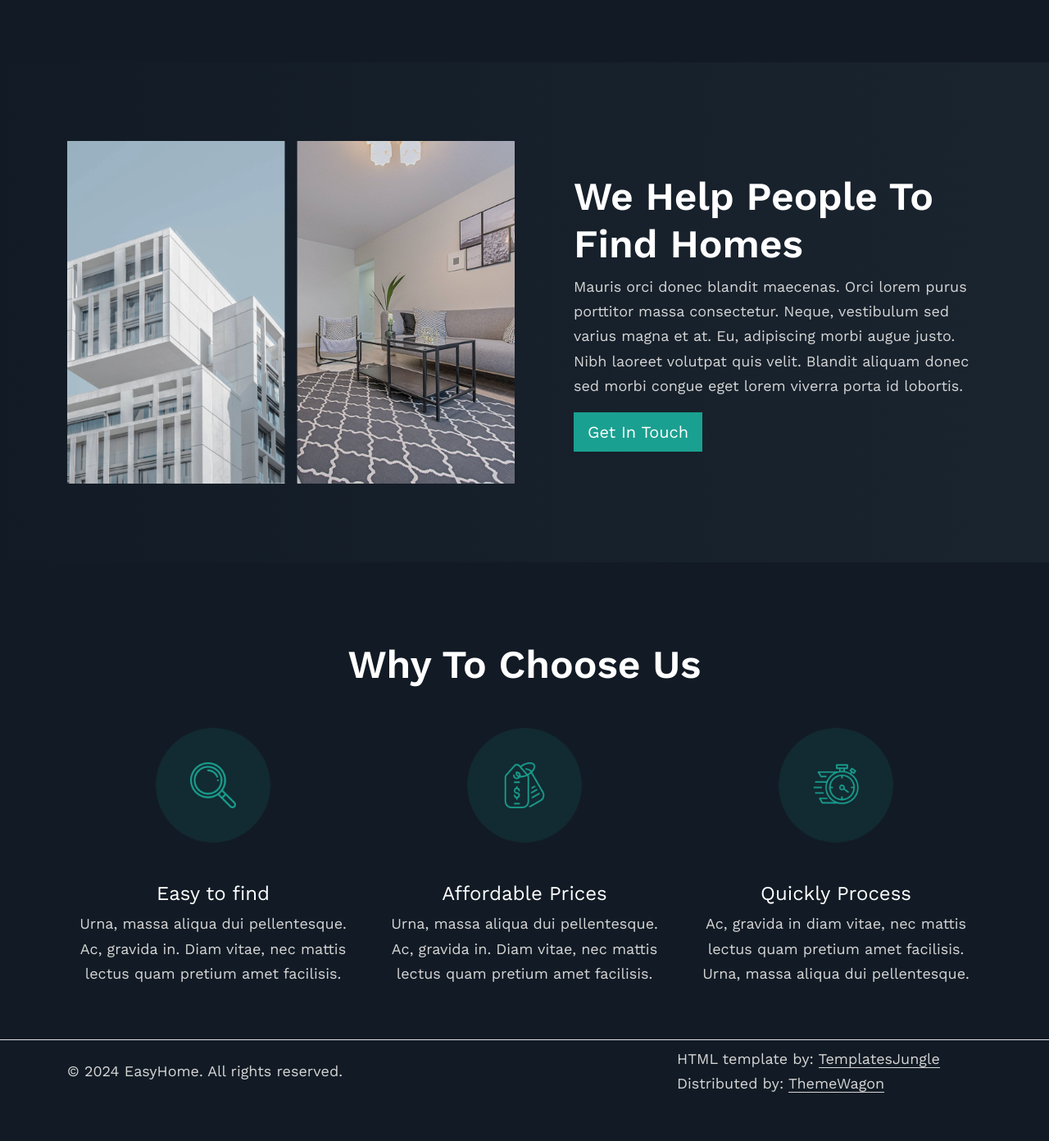
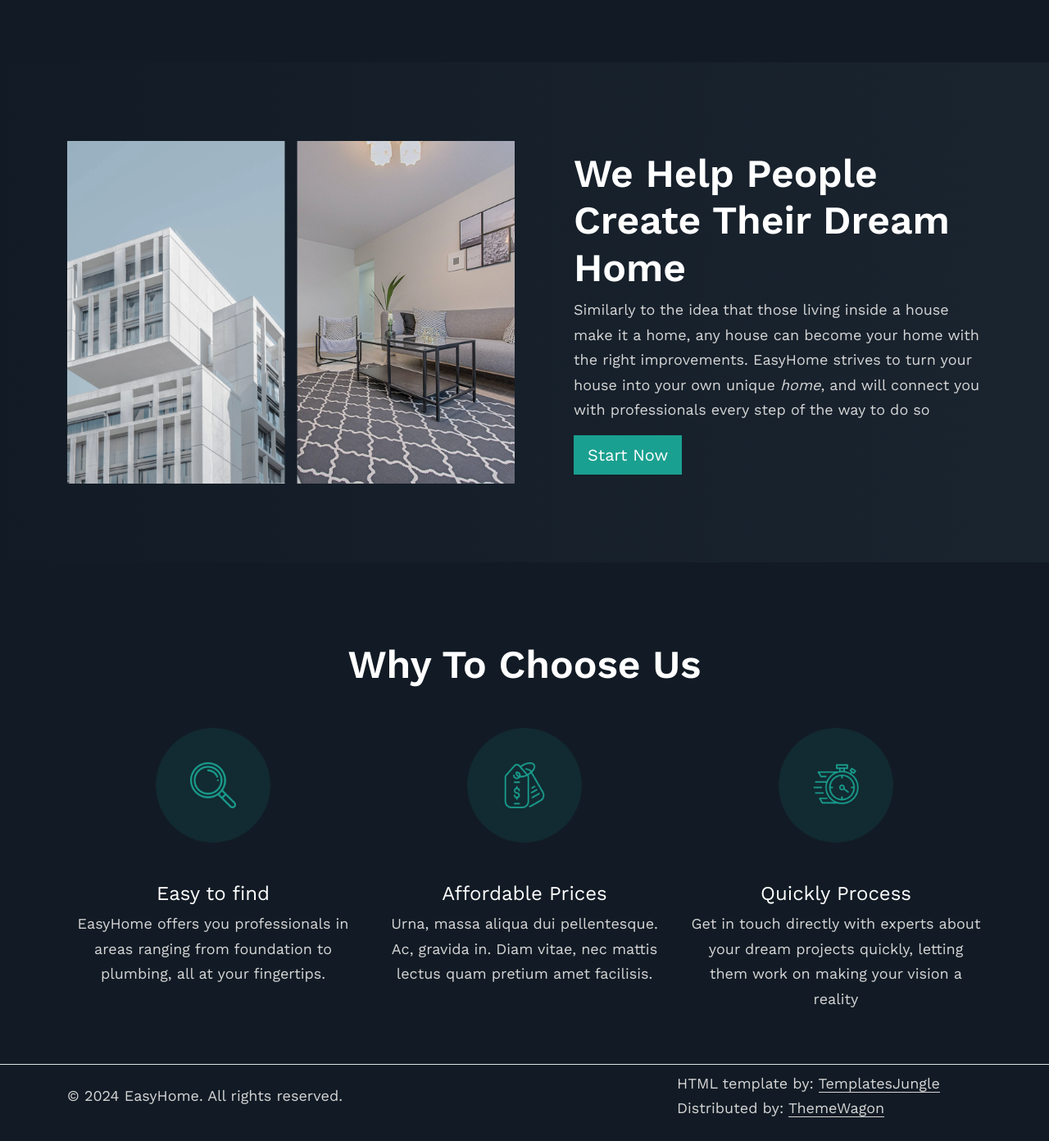
Before and after one commit to eliwiz/easyHome, a Flask app: page / in a window 1280 px wide. Shown: the part 672-2064 px from the top of the page at 82% size. Before the commit the page ends 2005 px from the top, so only its background shows below. Run offline with Flask 3, Linux system fonts and the light colour scheme.

Commit message:
january stuff

```diff
--- a/app.py
+++ b/app.py
@@ -22,13 +22,46 @@
 from flask_sqlalchemy import SQLAlchemy
 from sqlalchemy import desc, asc, LargeBinary
 
-
-
 from database import init_db
 con = sqlite3.connect("database.db")
-
+con.row_factory = sqlite3.Row
 
 app = Flask(__name__)
+login_manager = LoginManager(app)
+login_manager.login_view = 'login' #specify the login route
+# Set custom messages
+login_manager.login_message = "Unauthorized Access! Please log in!"
+login_manager.login_message_category = "danger"
+
+class User(UserMixin):
+    def __init__(self, user_row):
+        if user_row:
+            self.id = user_row["id"]
+            self.first_name = user_row["first_name"]
+            self.middle_name = user_row["middle_name"]
+            self.last_name = user_row["last_name"]
+            self.phone_number = user_row["phone_number"]
+            self.email = user_row["email"]
+            self.password = user_row["password"]
+
+@login_manager.user_loader
+def load_user(user_id):
+    try:
+        conn = sqlite3.connect('database.db')
+        conn.row_factory = sqlite3.Row  # Enables row-based access
+        c = conn.cursor()
+
+        c.execute("SELECT * FROM users WHERE id = ?", (user_id,))
+        user_row = c.fetchone()
+
+        # Return a User object if the user is found, otherwise return None
+        return User(user_row) if user_row else None
+    except sqlite3.Error as e:
+        print(f"Error retrieving user by ID: {e}")
+        return None
+    finally:
+        if conn:
+            conn.close()
 
 #routes
 @app.route('/', methods=["GET", "POST"])
@@ -87,8 +120,8 @@
         print(password)
         user = get_user_by_email(email)
         print(user)
-        print(user[7])
-        if user and user[7] == password:
+
+        if user and user.password == password:
             login_user(user)
             flash("Logged in successfully!", "success")
             return redirect(url_for('index'))
@@ -145,15 +178,22 @@
         if conn:
             conn.close()
 
+# def get_professionals():
+#         try:
+#             conn= sqlite3.connect("database.db")
+
+#             c.execute("SELECT * FROM users WHERE ")
+
 def get_user_by_email(email):
     try:
         conn = sqlite3.connect('database.db')
+        conn.row_factory = sqlite3.Row  # Allows accessing columns by name
         c = conn.cursor()
 
         c.execute("SELECT * FROM users WHERE email = ?", (email,))
-        user = c.fetchone()
+        user_row = c.fetchone()
 
-        return user
+        return User(user_row) if user_row else None  # Convert row to User object
     except sqlite3.Error as e:
         print(f"Error retrieving user: {e}")
         return None
@@ -202,6 +242,53 @@
         if conn:
             conn.close()
 
+def delete_user(user_id):
+    try:
+        conn = sqlite3.connect('database.db')
+        c = conn.cursor()
+
+        c.execute("DELETE FROM users WHERE id = ?", (user_id,))
+        conn.commit()
+
+        if c.rowcount > 0:
+            print(f"User with ID {user_id} deleted successfully")
+            return True
+        else:
+            print(f"No user found with ID {user_id}")
+            return False
+    except sqlite3.Error as e:
+        print(f"Error deleting user: {e}")
+        return False
+    finally:
+        if conn:
+            conn.close()
+
+def edit_user(user_id, first_name, middle_name, last_name, gender, phone_number, email, password):
+    try:
+        conn = sqlite3.connect('database.db')
+        c = conn.cursor()
+
+        c.execute("""
+            UPDATE users
+            SET first_name = ?, middle_name = ?, last_name = ?, gender = ?,
+                phone_number = ?, email = ?, password = ?
+            WHERE id = ?
+        """, (first_name, middle_name, last_name, gender, phone_number, email, password, user_id))
+
+        conn.commit()
+
+        if c.rowcount > 0:
+            print(f"User with ID {user_id} updated successfully")
+            return True
+        else:
+            print(f"No user found with ID {user_id}")
+            return False
+    except sqlite3.Error as e:
+        print(f"Error updating user: {e}")
+        return False
+    finally:
+        if conn:
+            conn.close()
 
 
 if __name__ == "__main__":
--- a/templates/index.html
+++ b/templates/index.html
@@ -86,11 +86,9 @@
 
         <div class="col-md-6">
           <div class="text-content ps-md-5 mt-4 mt-md-0">
-            <h2 class="text-capitalize">We help people to find homes</h2>
-            <p>Mauris orci donec blandit maecenas. Orci lorem purus porttitor massa consectetur. Neque, vestibulum sed
-              varius magna et at. Eu, adipiscing morbi augue justo. Nibh laoreet volutpat quis velit. Blandit aliquam
-              donec sed morbi congue eget lorem viverra porta id lobortis.</p>
-            <a href="index.html" class="btn btn-primary btn-lg">Get In Touch</a>
+            <h2 class="text-capitalize">We help people create their dream home</h2>
+            <p>Similarly to the idea that those living inside a house make it a home, any house can become your home with the right improvements. EasyHome strives to turn your house into your own unique <i>home</i>, and will connect you with professionals every step of the way to do so </p>
+            <a href="index.html" class="btn btn-primary btn-lg">Start Now</a>
           </div>
         </div>
       </div>
@@ -108,8 +106,7 @@
           <img src="static/assets/images/search.png" class="bd-placeholder-img rounded-circle" alt="Bootstrap Themes" width="140"
             height="140" loading="lazy">
           <h4 class="fw-normal mt-5 ">Easy to find</h4>
-          <p>Urna, massa aliqua dui pellentesque. Ac, gravida in. Diam vitae, nec mattis lectus quam pretium amet
-            facilisis.</p>
+          <p>EasyHome offers you professionals in areas ranging from foundation to plumbing, all at your fingertips.</p>
         </div>
 
         <div class="text-center col-lg-4">
@@ -124,8 +121,7 @@
           <img src="static/assets/images/time.png" class="bd-placeholder-img rounded-circle" alt="Bootstrap Themes" width="140"
             height="140" loading="lazy">
           <h4 class="fw-normal mt-5 ">Quickly Process</h4>
-          <p>Ac, gravida in diam vitae, nec mattis lectus quam pretium amet facilisis. Urna, massa aliqua dui
-            pellentesque. </p>
+          <p>Get in touch directly with experts about your dream projects quickly, letting them work on making your vision a reality </p>
         </div>
       </div>
     </div>
```
Also changed, not shown: database.db (added).
